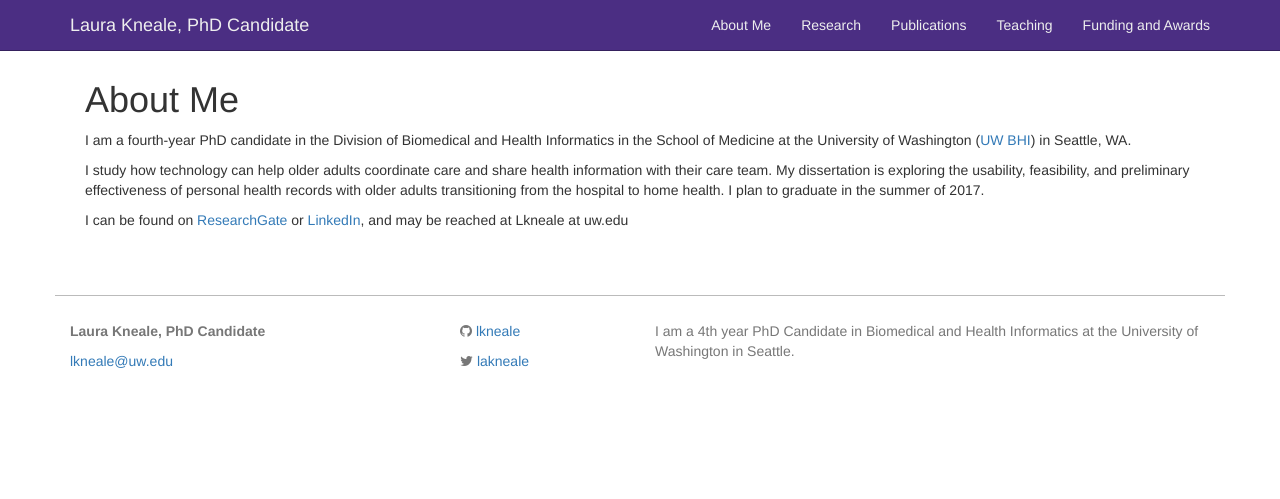
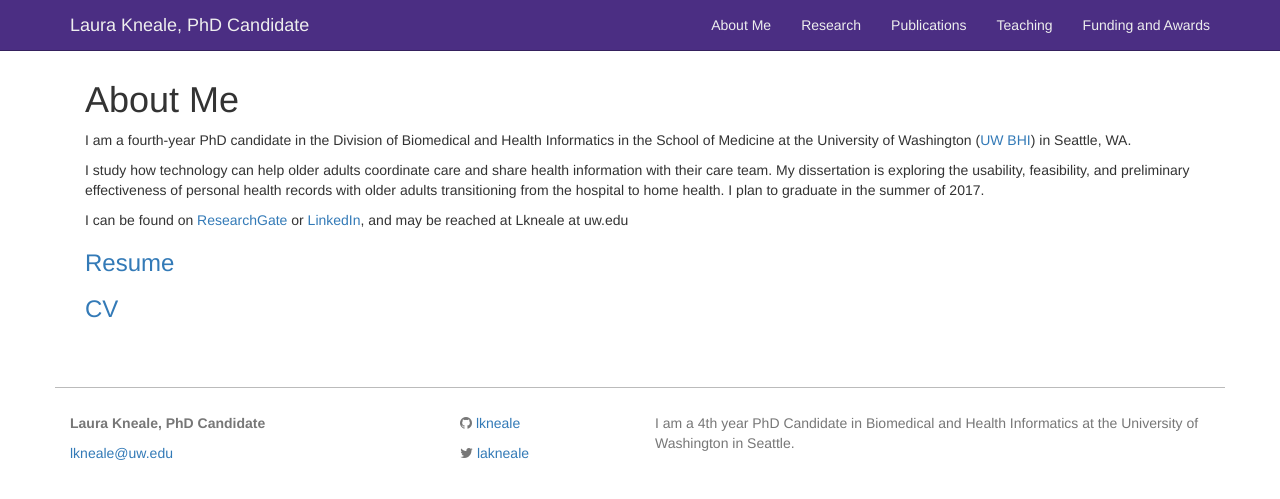
Before and after one commit to lkneale/lkneale.github.io, a Jekyll site: the page built from about.md, in a window 1280 px wide. Shown: the top 499 px of the page. Built offline with Jekyll 4.4.1, drawn with Linux system fonts in a browser that asks for light colours.

Commit message:
Update about.md

```diff
--- a/about.md
+++ b/about.md
@@ -9,3 +9,7 @@ I am a fourth-year PhD candidate in the Division of Biomedical and Health Inform
 I study how technology can help older adults coordinate care and share health information with their care team. My dissertation is exploring the usability, feasibility, and preliminary effectiveness of personal health records with older adults transitioning from the hospital to home health. I plan to graduate in the summer of 2017.
 
 I can be found on [ResearchGate](https://www.researchgate.net/profile/Laura_Kneale) or [LinkedIn](https://www.linkedin.com/in/lkneale), and may be reached at Lkneale at uw.edu
+
+### <a href="/images/Laura Kneale Resume.pdf" target="_blank">Resume
+
+### <a href="/images/Laura_Kneale CV_September 2016.pdf" target="_blank">CV
```
